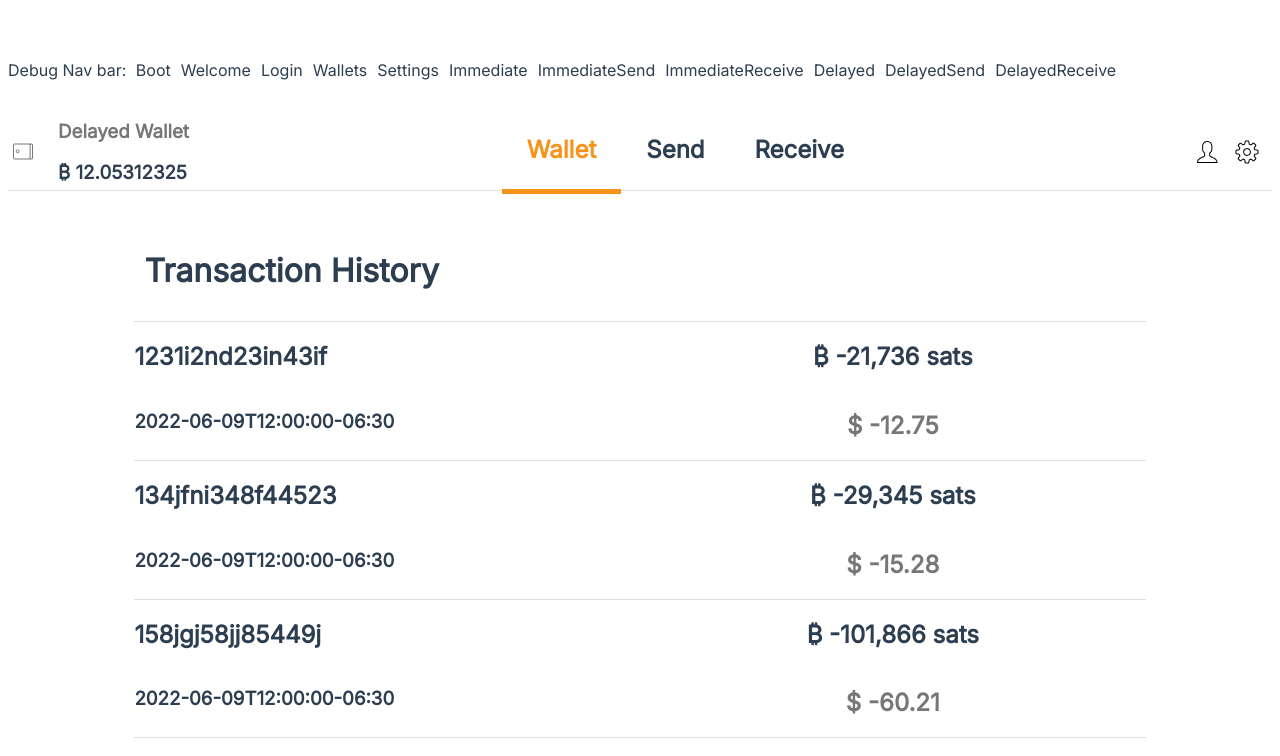
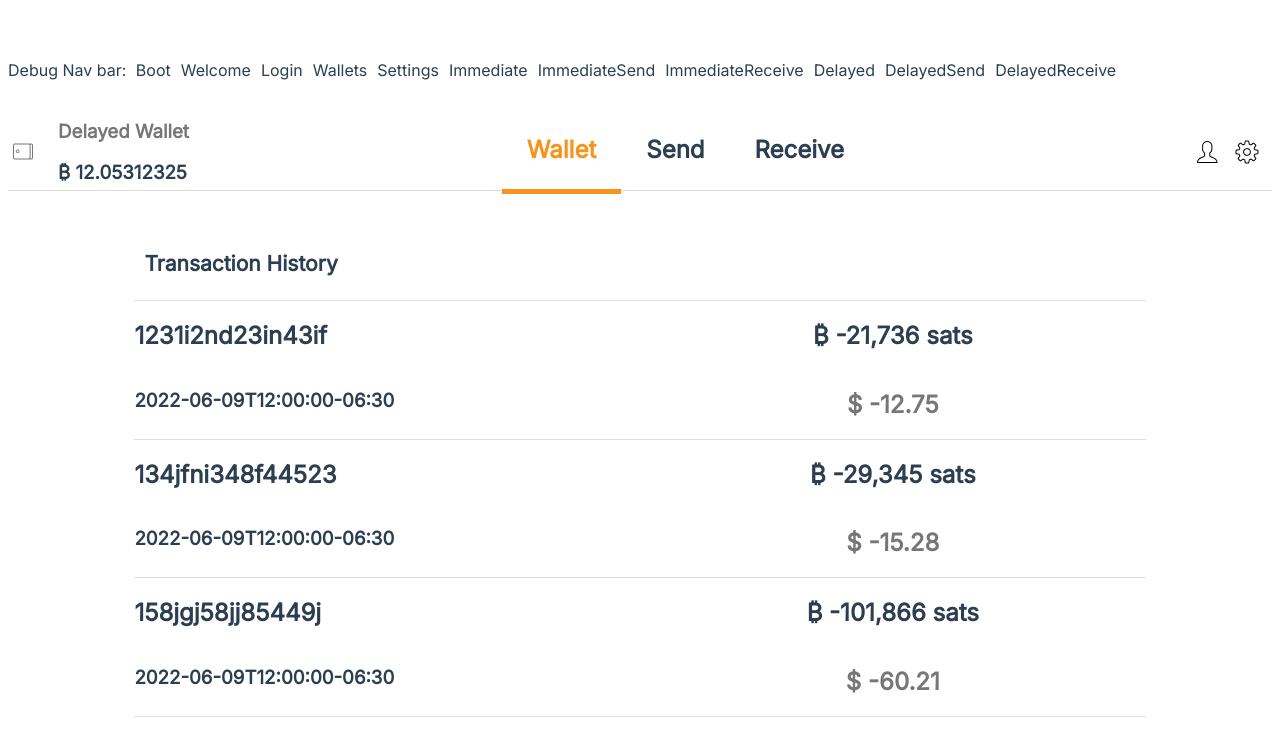
Before and after one commit to epiccurious/arctica-frontend, a Vue app: page /wallets/delayed in a window 1280 px wide. Shown: the top 756 px of the page. Built offline with nearby package versions, Linux system fonts and the light colour scheme.

Commit message:
tweaked styling on transactions pages

```diff
--- a/src/views/delayed/Transactions.vue
+++ b/src/views/delayed/Transactions.vue
@@ -52,6 +52,9 @@ export default {
 h1{
   margin-top: 50px;
   padding:10px;
+  font-weight:600;
+  font-size:21px;
+  line-height: 25px;
 }
 .head_container{
   border-style: solid;
--- a/src/views/immediate/Transactions.vue
+++ b/src/views/immediate/Transactions.vue
@@ -54,6 +54,9 @@ export default {
 h1{
   margin-top: 50px;
   padding:10px;
+  font-weight:600;
+  font-size:21px;
+  line-height: 25px;
 }
 .head_container{
   border-style: solid;
```
